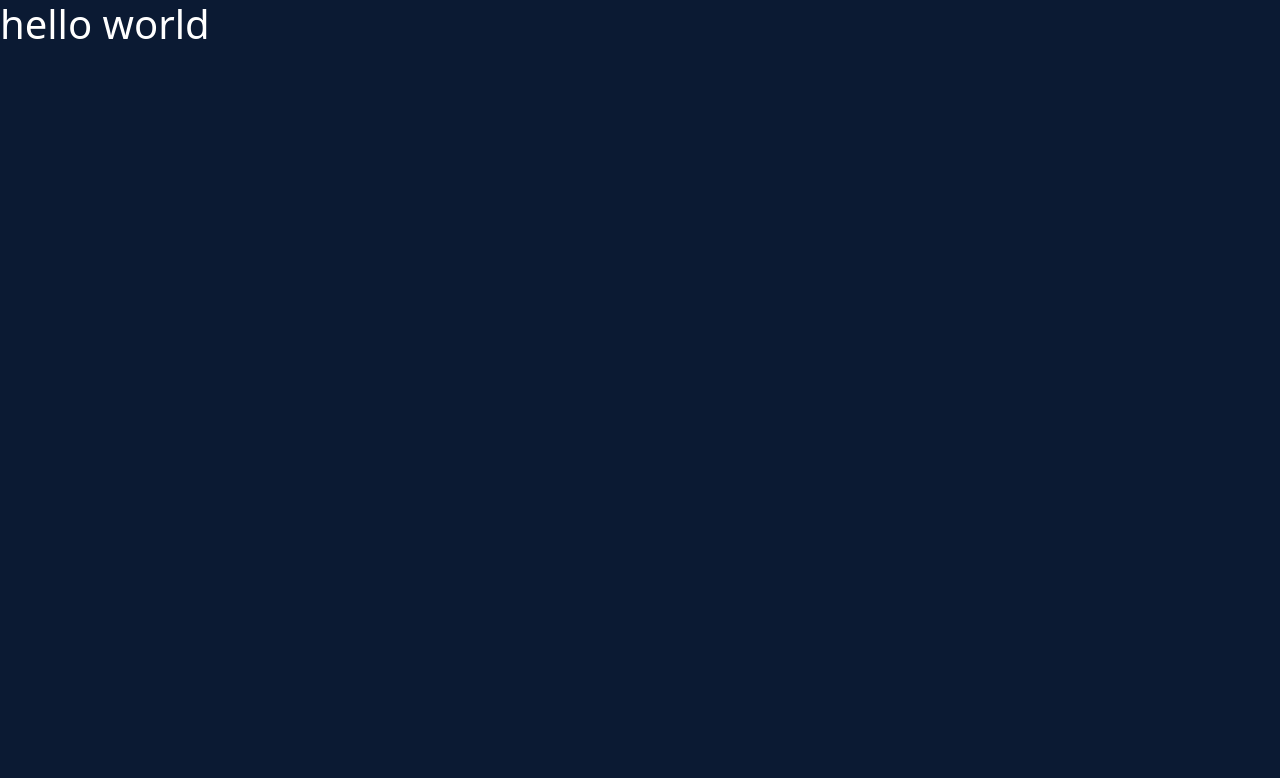
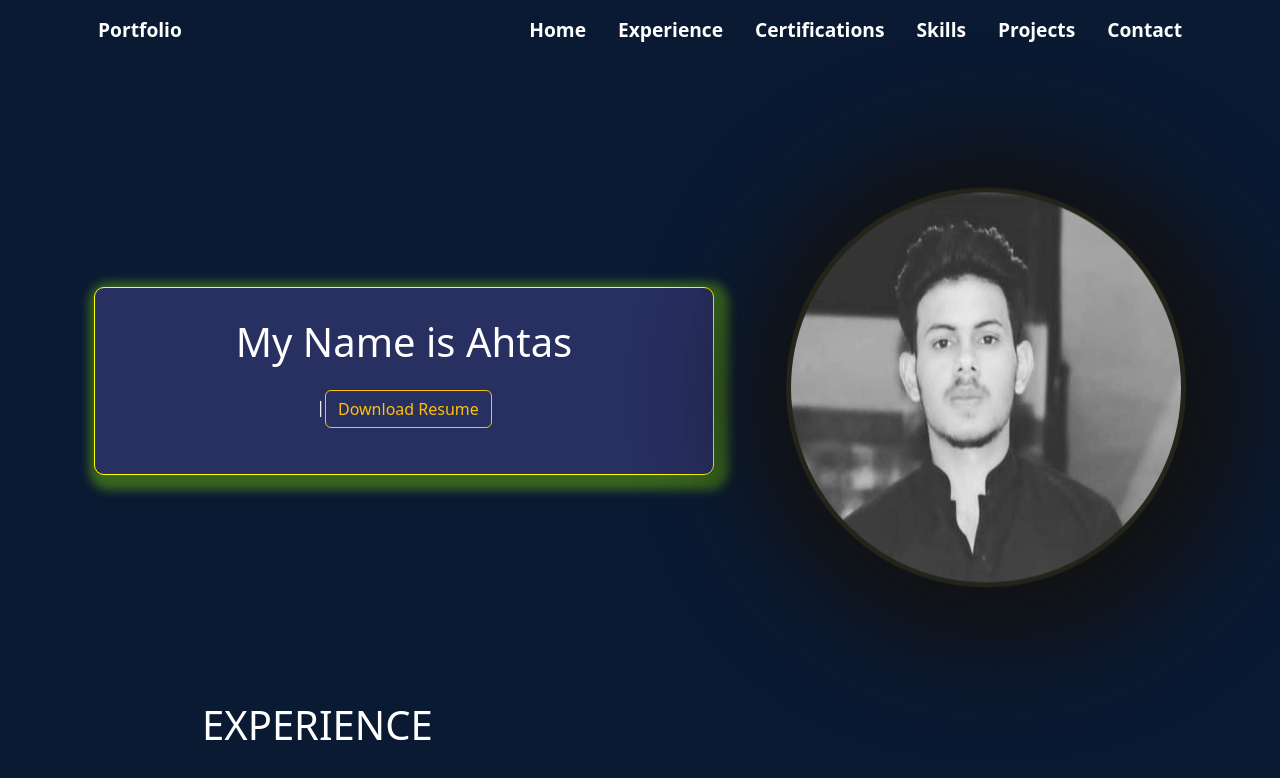
Before and after one commit to TheBeast-07/My-Portfolio, a React (Vite) app: page / in a window 1280 px wide. Shown: the top 778 px of the page. Built offline with nearby package versions, Linux system fonts and the light colour scheme.

Commit message:
modified

```diff
--- a/src/App.jsx
+++ b/src/App.jsx
@@ -9,30 +9,26 @@ import Aos from "aos";
 import "aos/dist/aos.css"
 import Certificate from "./components/Certificate";
 
-const App =() =>{
-  return(
-    <h1>hello world</h1>
+
+const App = () => {
+ useEffect(() => {
+  Aos.init();
+
+ }, [])
+
+  return (
+    <>
+      <Navbar />
+      <div className="container">
+        <Home />
+        <Experience />
+        <Certificate/>
+        <Skills />
+        <Projects />
+        <Contact />
+      </div>
+    </>
   );
 };
-// const App = () => {
-//  useEffect(() => {
-//   Aos.init();
-
-//  }, [])
-
-//   return (
-//     <>
-//       <Navbar />
-//       <div className="container">
-//         <Home />
-//         <Experience />
-//         <Certificate/>
-//         <Skills />
-//         <Projects />
-//         <Contact />
-//       </div>
-//     </>
-//   );
-// };
 
 export default App;
```
Also changed, not shown: 1 other file (tests, documents, lock files or other folders).
